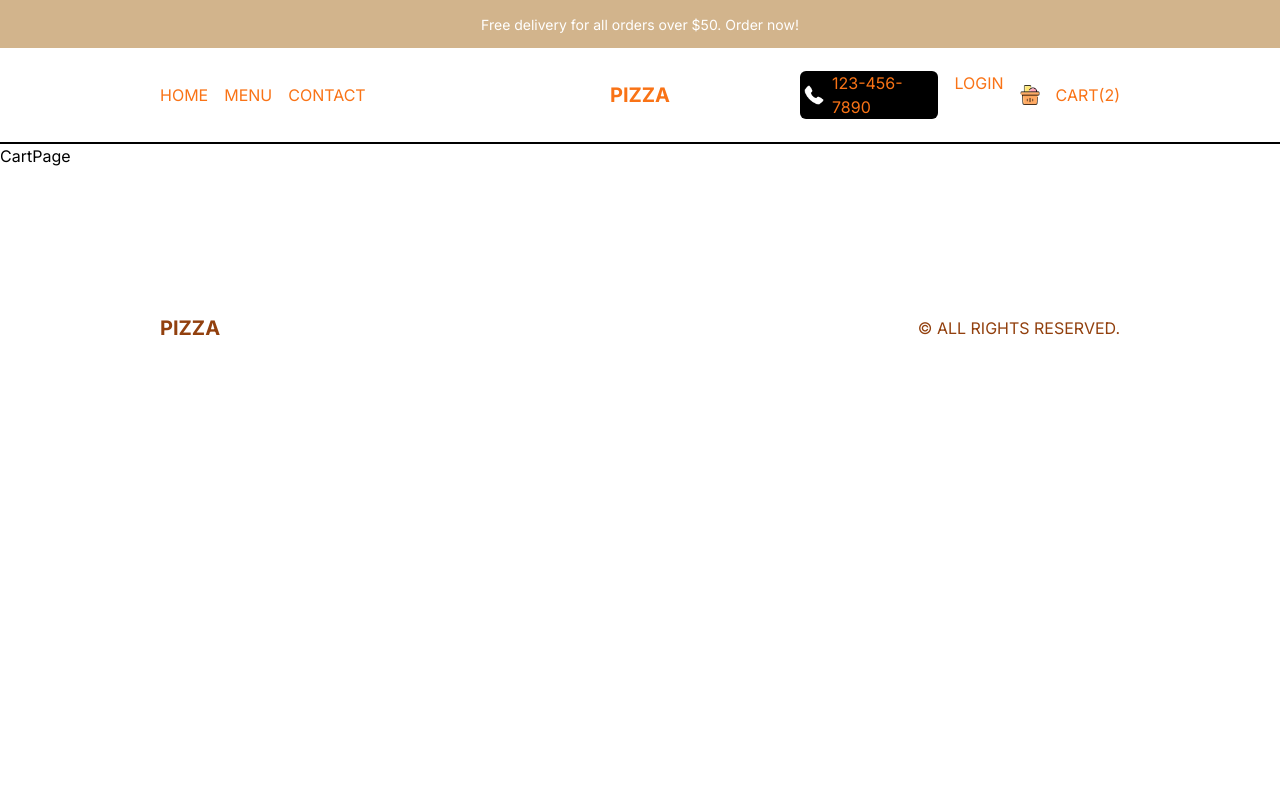
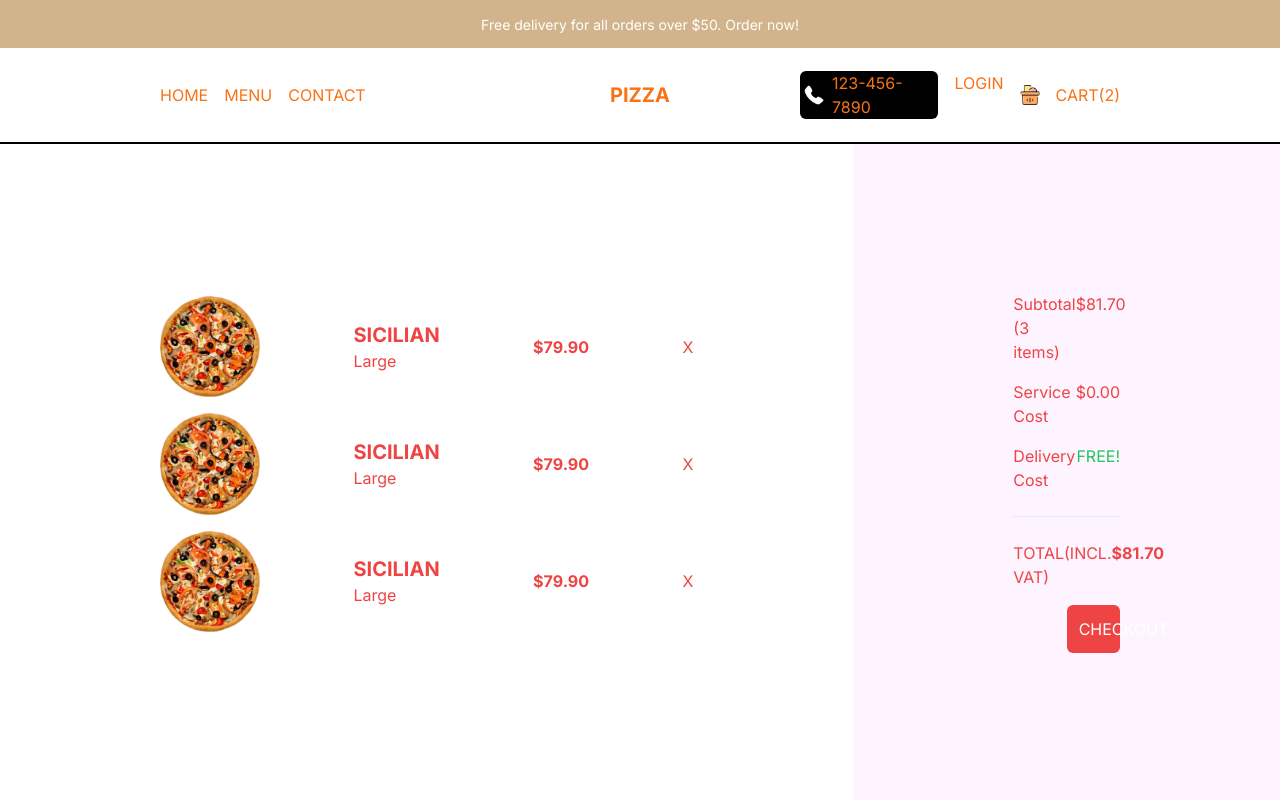
Before and after one commit to DariusGuillaume/pizza-site, a Next.js app: page /cart in a window 1280 px wide. Shown: the top 800 px of the page. Built offline with nearby package versions, Linux system fonts and the light colour scheme.

Commit message:
frontend without customization

```diff
--- a/src/app/cart/page.tsx
+++ b/src/app/cart/page.tsx
@@ -1,9 +1,67 @@
-import React from 'react'
+import Image from "next/image";
+import React from "react";
 
 const CartPage = () => {
   return (
-    <div>CartPage</div>
-  )
-}
+    <div className="h-[calc(100vh-6rem)] md:h-[calc(100vh-9rem)] flex flex-col text-red-500 lg:flex-row">
+      {/* PRODUCTS CONTAINER */}
+      <div className="h-1/2 p-4 flex flex-col justify-center overflow-scroll lg:h-full lg:w-2/3 2xl:w-1/2 lg:px-20 xl:px-40">
+        {/* SINGLE ITEM */}
+        <div className="flex items-center justify-between mb-4">
+          <Image src="/temporary/p1.png" alt="" width={100} height={100} />
+          <div className="">
+            <h1 className="uppercase text-xl font-bold">sicilian</h1>
+            <span>Large</span>
+          </div>
+          <h2 className="font-bold">$79.90</h2>
+          <span className="cursor-pointer">X</span>
+        </div>
+        {/* SINGLE ITEM */}
+        <div className="flex items-center justify-between mb-4">
+          <Image src="/temporary/p1.png" alt="" width={100} height={100} />
+          <div className="">
+            <h1 className="uppercase text-xl font-bold">sicilian</h1>
+            <span>Large</span>
+          </div>
+          <h2 className="font-bold">$79.90</h2>
+          <span className="cursor-pointer">X</span>
+        </div>
+        {/* SINGLE ITEM */}
+        <div className="flex items-center justify-between mb-4">
+          <Image src="/temporary/p1.png" alt="" width={100} height={100} />
+          <div className="">
+            <h1 className="uppercase text-xl font-bold">sicilian</h1>
+            <span>Large</span>
+          </div>
+          <h2 className="font-bold">$79.90</h2>
+          <span className="cursor-pointer">X</span>
+        </div>
+      </div>
+      {/* PAYMENT CONTAINER */}
+      <div className="h-1/2 p-4 bg-fuchsia-50 flex flex-col gap-4 justify-center lg:h-full lg:w-1/3 2xl:w-1/2 lg:px-20 xl:px-40 2xl:text-xl 2xl:gap-6">
+        <div className="flex justify-between">
+          <span className="">Subtotal (3 items)</span>
+          <span className="">$81.70</span>
+        </div>
+        <div className="flex justify-between">
+          <span className="">Service Cost</span>
+          <span className="">$0.00</span>
+        </div>
+        <div className="flex justify-between">
+          <span className="">Delivery Cost</span>
+          <span className="text-green-500">FREE!</span>
+        </div>
+        <hr className="my-2" />
+        <div className="flex justify-between">
+          <span className="">TOTAL(INCL. VAT)</span>
+          <span className="font-bold">$81.70</span>
+        </div>
+        <button className="bg-red-500 text-white p-3 rounded-md w-1/2 self-end">
+          CHECKOUT
+        </button>
+      </div>
+    </div>
+  );
+};
 
-export default CartPage
+export default CartPage;
--- a/src/app/login/page.tsx
+++ b/src/app/login/page.tsx
@@ -1,9 +1,47 @@
-import React from 'react'
+import Image from "next/image";
+import Link from "next/link";
+import React from "react";
 
 const LoginPage = () => {
   return (
-    <div>LoginPage</div>
-  )
-}
+    <div className="p-4 h-[calc(100vh-6rem)] md:h-[calc(100vh-9rem)] flex items-center justify-center">
+      {/* BOX */}
+      <div className=" h-full shadow-2xl rounded-md flex flex-col md:flex-row md:h-[70%] md:w-full lg:w-[60%] 2xl:w-1/2">
+        {/* IMAGE CONTAINER */}
+        <div className="relative h-1/3 w-full md:h-full md:w-1/2">
+          <Image src="/loginBg.png" alt="" fill className="object-cover"/>
+        </div>
+        {/* FORM CONTAINER */}
+        <div className="p-10 flex flex-col gap-8 md:w-1/2">
+          <h1 className="font-bold text-xl xl:text-3xl">Welcome</h1>
+          <p>Log into your account or create a new one using social buttons</p>
+          <button className="flex gap-4 p-4 ring-1 ring-orange-100 rounded-md">
+            <Image
+              src="/google.png"
+              alt=""
+              width={20}
+              height={20}
+              className="object-contain"
+            />
+            <span>Sign in with Google</span>
+          </button>
+          <button className="flex gap-4 p-4 ring-1 ring-black rounded-md">
+            <Image
+              src="/email.png"
+              alt=""
+              width={20}
+              height={20}
+              className="object-contain"
+            />
+            <span>Sign in with Email</span>
+          </button>
+          <p className="text-sm">
+            Have a problem?<Link className="underline" href="/"> Contact us</Link>
+          </p>
+        </div>
+      </div>
+    </div>
+  );
+};
 
-export default LoginPage
+export default LoginPage;
--- a/src/app/orders/page.tsx
+++ b/src/app/orders/page.tsx
@@ -1,9 +1,44 @@
-import React from 'react'
+import React from "react";
 
 const OrdersPage = () => {
   return (
-    <div>OrdersPage</div>
-  )
-}
+    <div className="p-4 lg:px-20 xl:px-40">
+      <table className="w-full border-separate border-spacing-3">
+        <thead>
+          <tr className="text-left">
+            <th className="hidden md:block">Order ID</th>
+            <th>Date</th>
+            <th>Price</th>
+            <th className="hidden md:block">Products</th>
+            <th>Status</th>
+          </tr>
+        </thead>
+        <tbody>
+          <tr className="text-sm md:text-base bg-red-50">
+            <td className="hidden md:block py-6 px-1">1237861238721</td>
+            <td className="py-6 px-1">19.07.2023</td>
+            <td className="py-6 px-1">89.90</td>
+            <td className="hidden md:block py-6 px-1">Big Burger Menu (2), Veggie Pizza (2), Coca Cola 1L (2)</td>
+            <td className="py-6 px-1">On the way (approx. 10min)...</td>
+          </tr>
+          <tr className="text-sm md:text-base odd:bg-gray-100">
+            <td className="hidden md:block py-6 px-1">1237861238721</td>
+            <td className="py-6 px-1">19.07.2023</td>
+            <td className="py-6 px-1">89.90</td>
+            <td className="hidden md:block py-6 px-1">Big Burger Menu (2), Veggie Pizza (2), Coca Cola 1L (2)</td>
+            <td className="py-6 px-1">On the way (approx. 10min)...</td>
+          </tr>
+          <tr className="text-sm md:text-base odd:bg-gray-100">
+            <td className="hidden md:block py-6 px-1">1237861238721</td>
+            <td className="py-6 px-1">19.07.2023</td>
+            <td className="py-6 px-1">89.90</td>
+            <td className="hidden md:block py-6 px-1">Big Burger Menu (2), Veggie Pizza (2), Coca Cola 1L (2)</td>
+            <td className="py-6 px-1">On the way (approx. 10min)...</td>
+          </tr>
+        </tbody>
+      </table>
+    </div>
+  );
+};
 
-export default OrdersPage
+export default OrdersPage;
```
Also changed, not shown: public/email.png (added).
